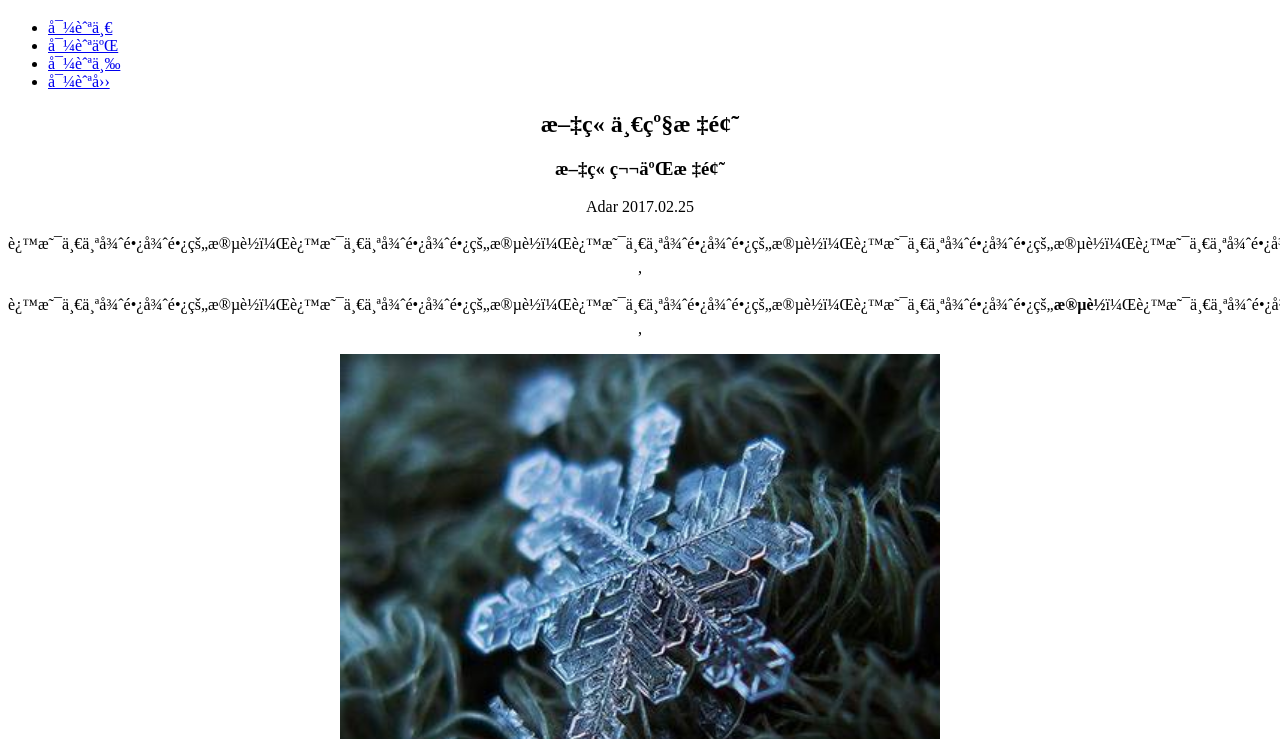
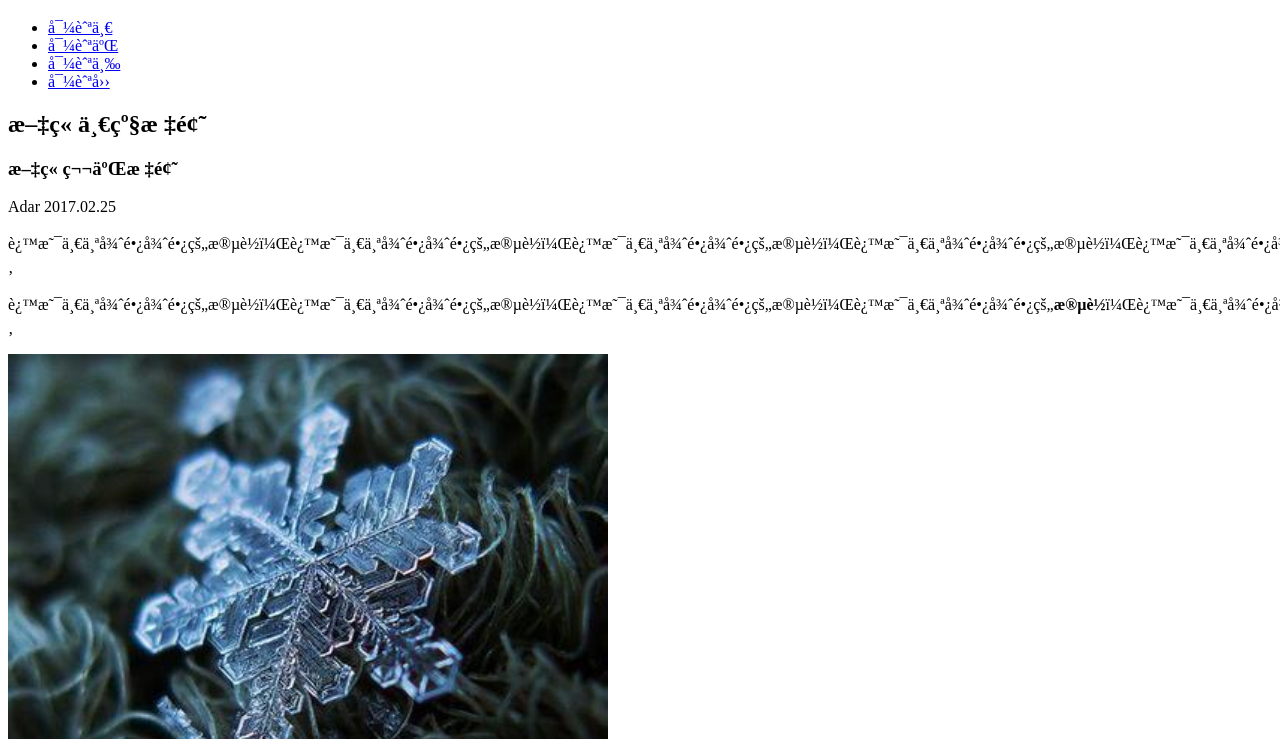
Before and after one commit to chiqian-adar/ife, a plain HTML site: page xiaowei/test1/index.html in a window 1280 px wide. Shown: the part 61-800 px from the top of the page. Drawn offline with Linux system fonts and the light colour scheme.

Commit message:
center-article

```diff
--- a/xiaowei/test1/index.html
+++ b/xiaowei/test1/index.html
@@ -22,7 +22,7 @@
                 </li>
             </ul>
         </header>
-        <center>
+        <article>
             <section id="one">
                 <h2>文章一级标题</h2>
                 <h3>文章第二标题</h3>
@@ -177,7 +177,7 @@
                     <input type="submit" value="提交">
                 </form>
             </section>
-        </center>
+        </article>
         <footer>
             <hr>
             <p>版权所有@</p>
```
